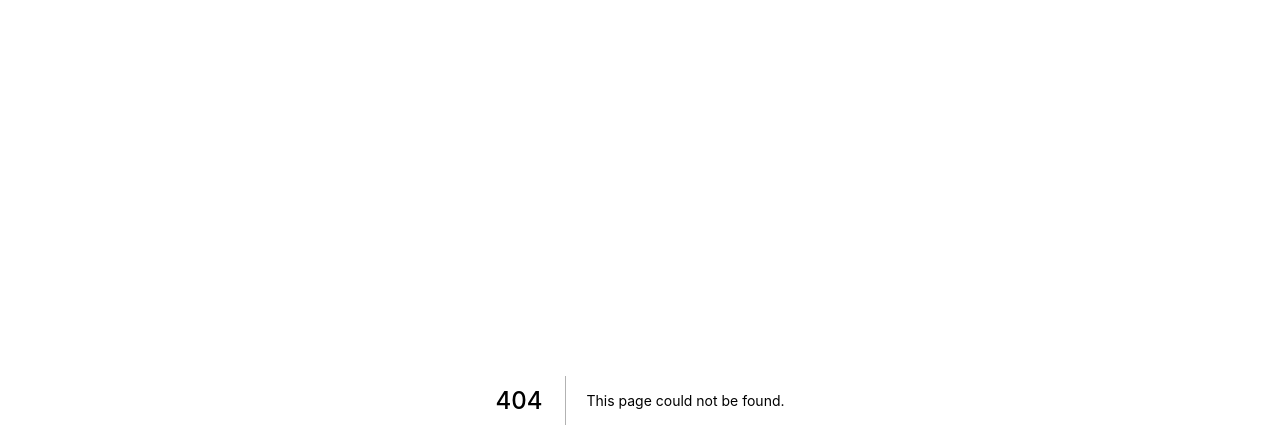
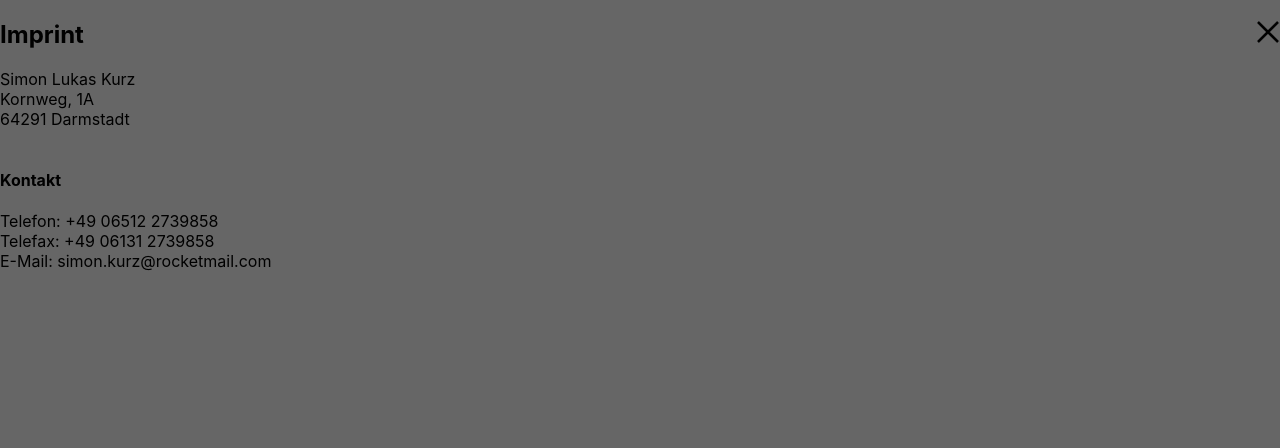
Before and after one commit to Ratsch0k/my-links-website, a Next.js app: page /imprint in a window 1280 px wide. Before the commit this address had no page. Shown: the top 448 px of the page. Built offline with nearby package versions, Linux system fonts and the light colour scheme.

Commit message:
Added imprint dialog

```diff
--- /dev/null
+++ b/pages/imprint.tsx
@@ -0,0 +1,30 @@
+import Dialog from "../components/Dialog";
+import DialogTitle from "../components/DialogTitle";
+
+export interface ImprintProps {
+  close(): void;
+}
+
+const Imprint = (props: ImprintProps) => {
+  const {close} = props;
+
+  return (
+    <Dialog>
+      <DialogTitle onClose={close}>
+        Imprint
+      </DialogTitle>
+
+
+      Simon Lukas Kurz<br/>
+      Kornweg, 1A<br/>
+      64291 Darmstadt<br/><br/>
+
+      <h4>Kontakt</h4>
+      Telefon: +49 06512 2739858<br/>
+      Telefax: +49 06131 2739858<br/>
+      E-Mail: simon.kurz@rocketmail.com<br/>
+    </Dialog>
+  )
+}
+
+export default Imprint;
```
